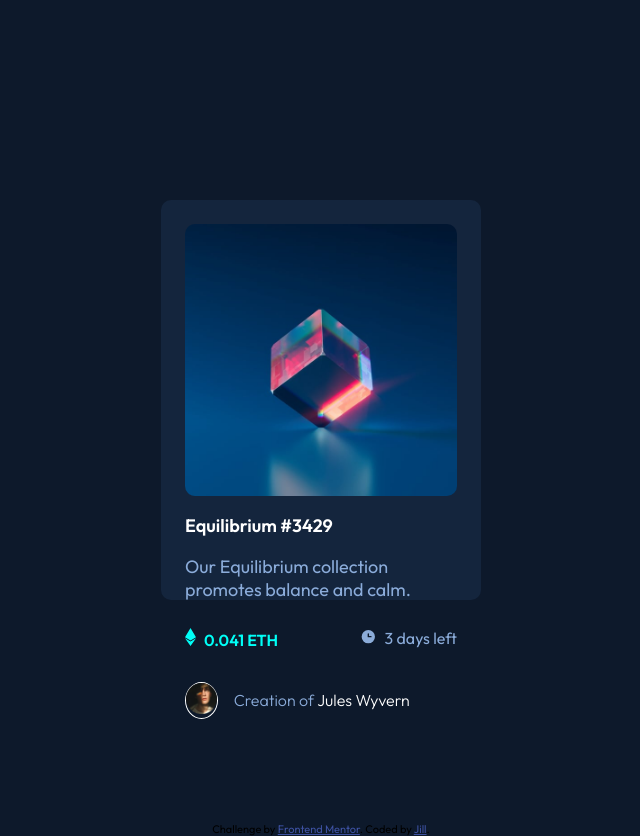
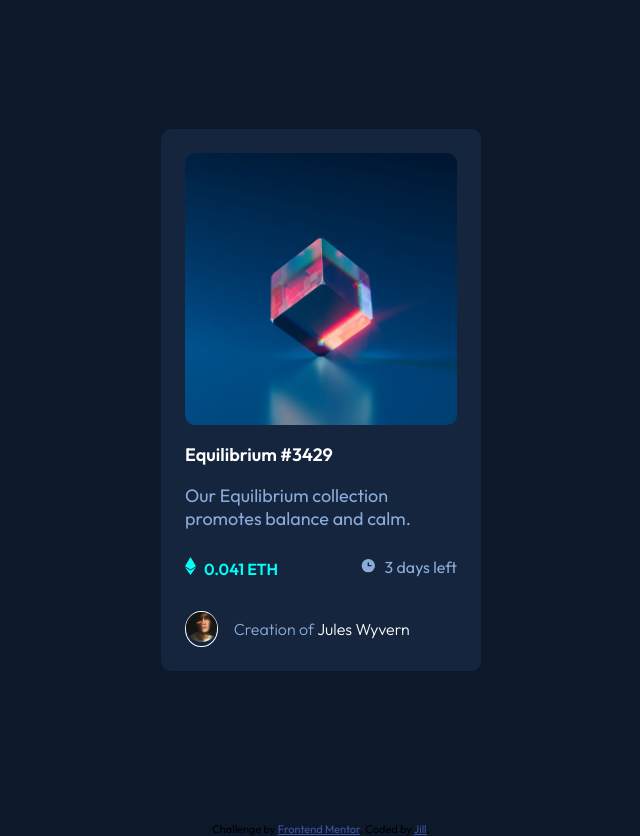
Before and after one commit to jillpandya2594/NFT-preview-card-component, a plain HTML site: page index.html in a window 1280 px wide. Shown: the whole page, without its empty margins (319-959 px from the left). Drawn offline with Linux system fonts and the light colour scheme.

Commit message:
Update styles.css

```diff
--- a/styles.css
+++ b/styles.css
@@ -25,7 +25,7 @@ body{
 }
 .card{
   max-width: 20rem;
-  height:50vh;
+  min-height:auto;
   background-color: hsl(216, 50%, 16%);
   padding:1.5em;
 
```
